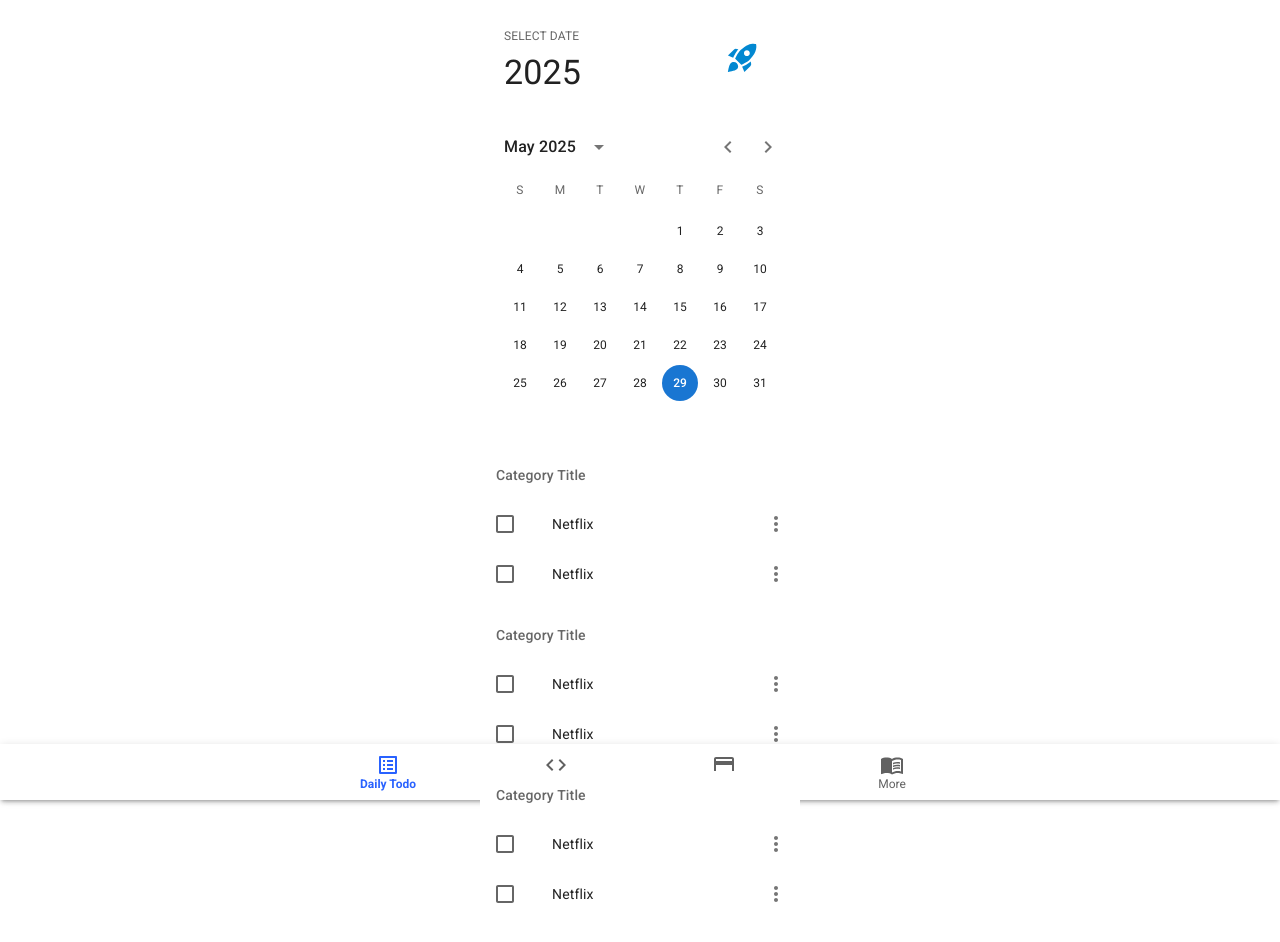
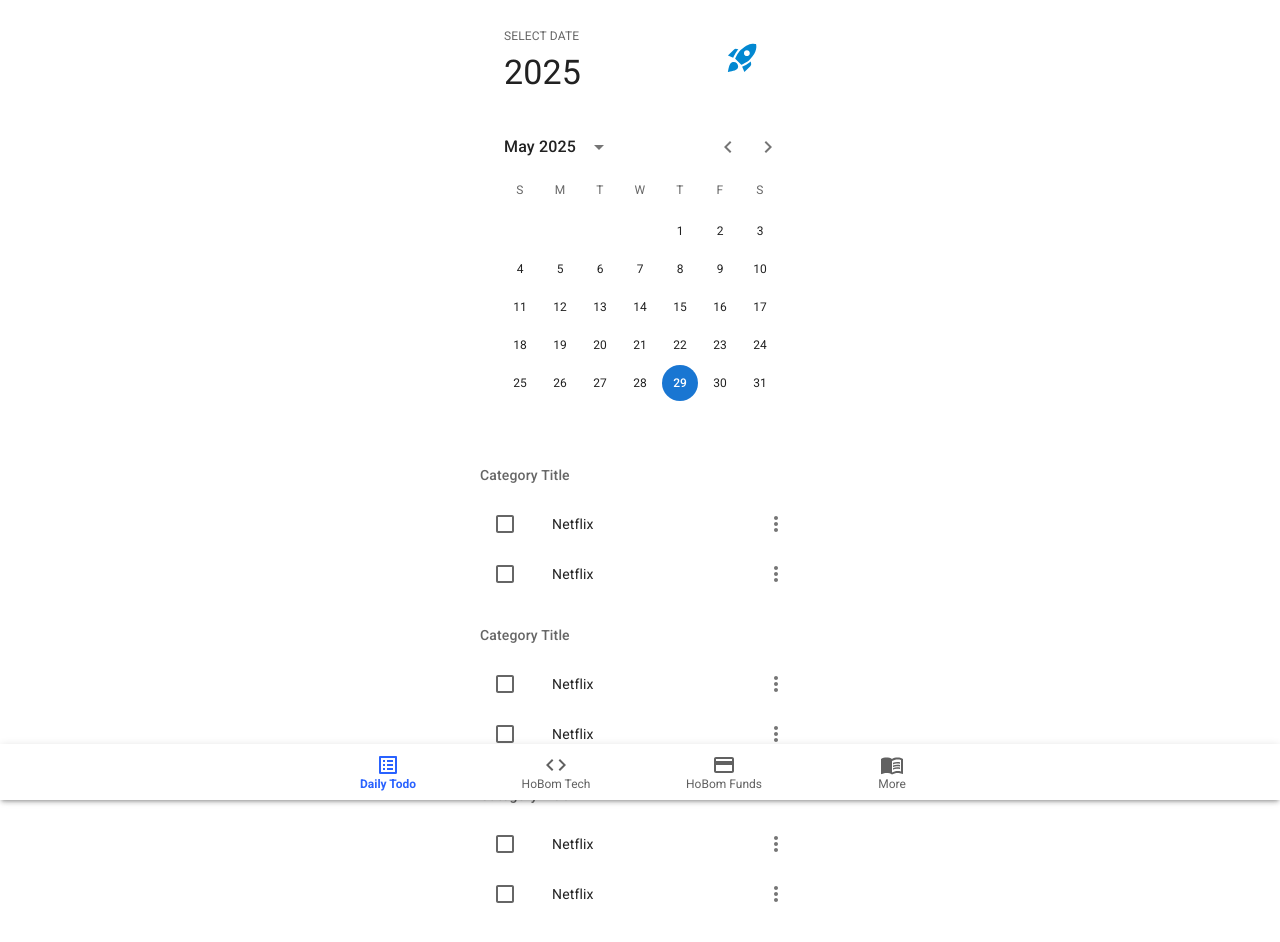
Before and after one commit to HoBom-s/for-hobom-frontend, a React (Vite) app: page / in a window 1280 px wide. Shown: the top 942 px of the page. Built offline with nearby package versions, Linux system fonts and the light colour scheme.

Commit message:
[KAN-59] style

```diff
--- a/src/features/daily-todo/ui/DailyTodoList.tsx
+++ b/src/features/daily-todo/ui/DailyTodoList.tsx
@@ -12,7 +12,11 @@ export const DailyTodoList = () => {
         overflowY: "auto",
         m: "0 auto",
       }}
-      subheader={<ListSubheader component="div">Category Title</ListSubheader>}
+      subheader={
+        <ListSubheader disableSticky disableGutters component="div">
+          Category Title
+        </ListSubheader>
+      }
     >
       {[1, 2, 3, 4, 5].map((item) => (
         <DailyTodoListItem key={item} />
```
